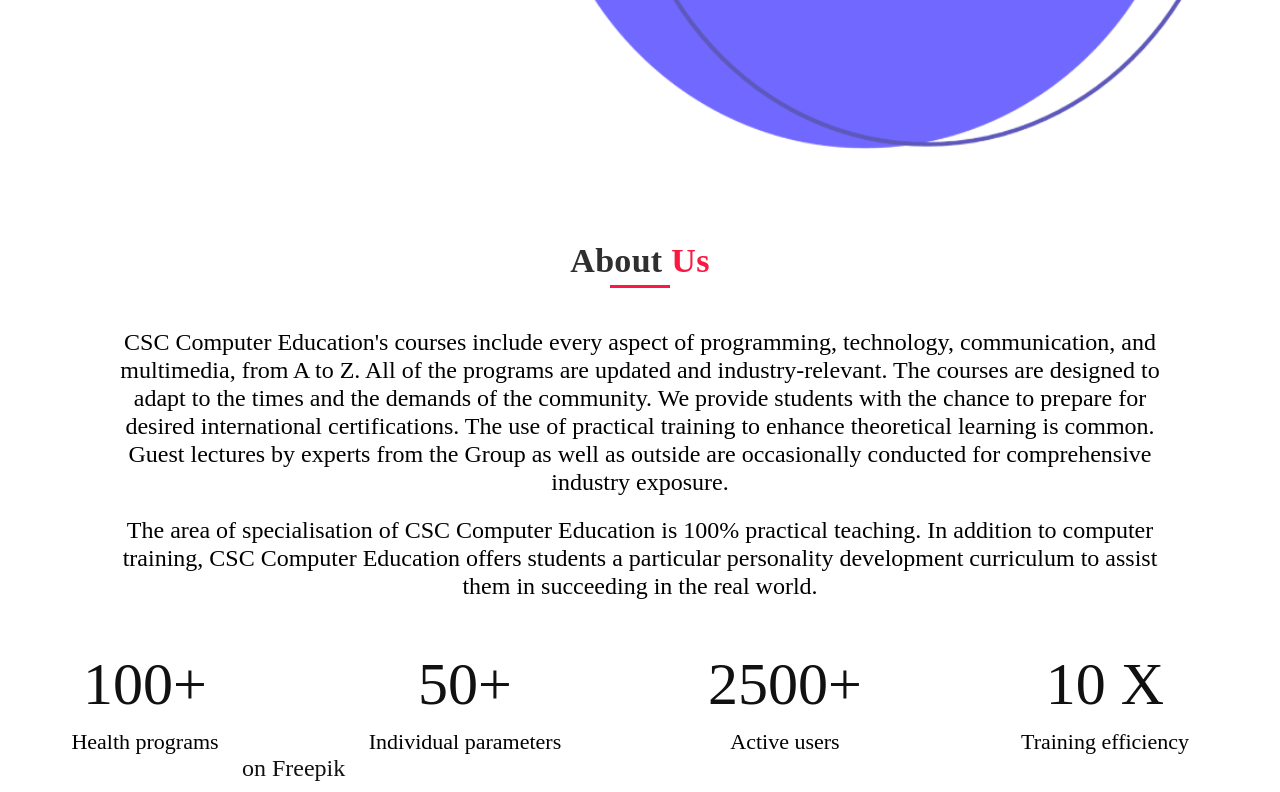
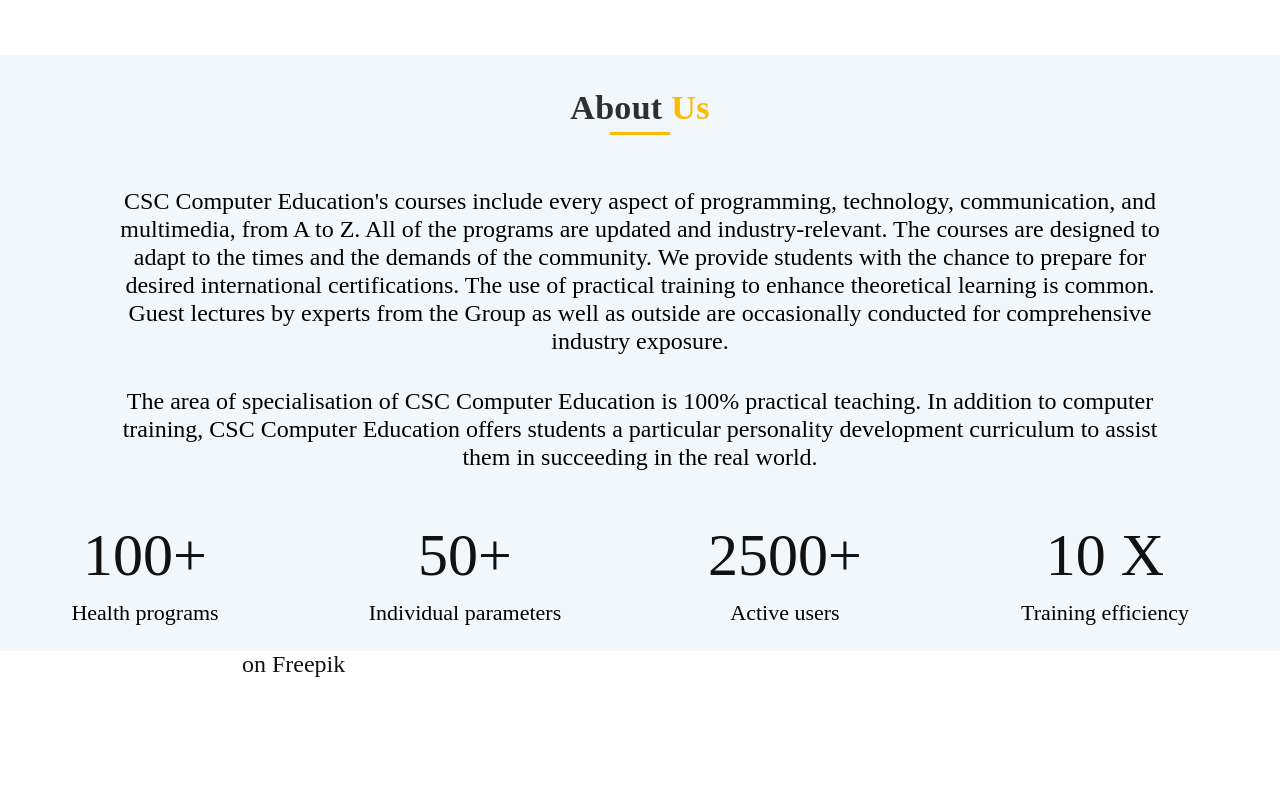
Before and after one commit to karthikkishore2603/csc, a plain HTML site: page index.html in a window 1280 px wide. Shown: the part 628-1420 px from the top of the page. After the commit the page ends 1316 px from the top, so only its background shows below. Drawn offline with nearby package versions, Linux system fonts and the light colour scheme.

Commit message:
home img

```diff
--- a/index.html
+++ b/index.html
@@ -12,8 +12,6 @@
     <script src="script.js" defer></script>
     <link rel="stylesheet" href="responsive.css">
     <link rel="stylesheet" href="bootstrap.min.css">
-
-
   </head>
   <body>
 
@@ -52,7 +50,7 @@
                         </div>
                         <div class="col-xl-7 col-lg-7 col-md-7 col-sm-12">
                            <div class="images_box">
-                              <figure><img src="home.png"></figure>
+                              <figure><img src="img3.png"></figure>
                            </div>
                         </div>
                      </div>
@@ -66,13 +64,15 @@
     </section>
 
       <!----------ABOUT-------------------------------------------------------------->
-      <section >
+      <section style="background-color: #f1f7fa;">
         <br>
         <div class="about">
                  <div class="feat bg-gray pt-5 pb-5">
                 <div class="section-head col-sm-12">
+                  <img class="img"src="ab1.png">
                     <br>
                   <h4><span>About</span> Us</h4>
+
                   <p>CSC Computer Education's courses include every aspect of programming, technology, communication, and multimedia, from A to Z. All of the programs are updated and industry-relevant. The courses are designed to adapt to the times and the demands of the community. We provide students with the chance to prepare for desired international certifications. The use of practical training to enhance theoretical learning is common. Guest lectures by experts from the Group as well as outside are occasionally conducted for comprehensive industry exposure.</p>
                   <p>The area of specialisation of CSC Computer Education is 100% practical teaching. In addition to computer training, CSC Computer Education offers students a particular personality development curriculum to assist them in succeeding in the real world.</p>
                 </div>
--- a/style.css
+++ b/style.css
@@ -266,7 +266,7 @@
 .section-head h4 {
   position: relative;
   padding:0;
-  color:#f91942;
+  color:#fcba03;
   line-height: 1;
   letter-spacing:0.3px;
   font-size: 34px;
@@ -280,7 +280,7 @@
   content: '';
   width: 60px;
   height: 3px;
-  background: #f91942;
+  background: #fcba03;
   position: absolute;
   left: 0px;
   bottom: -10px;
@@ -297,12 +297,22 @@
   .section-head p, p.awesome_line{
   color:#000000;
   font-size: 24px;
-  padding-top: 20px;
+  position: relative;
+  padding-top: 32px;
   padding-left: 100px;
   padding-right: 100px;
   line-height:28px;
   text-align:center;
   }
+
+  .section-head img{
+  position: absolute;
+  top: 0px;
+  right: -0px;
+
+  z-index: -1;
+  }
+
 
   @media screen and (max-width: 767px) {
       .section-head p, p.awesome_line{
@@ -315,6 +325,7 @@
 
 .number-count{
   padding-top: 50px;
+  padding-bottom: 25px;
 }
   .number-count h2 {
       font-size: 60px;
```
Also changed, not shown: ab.png (renamed from PngItem_3788500.png), ab1.png (added), img.jpg (renamed from 20670.jpg).
